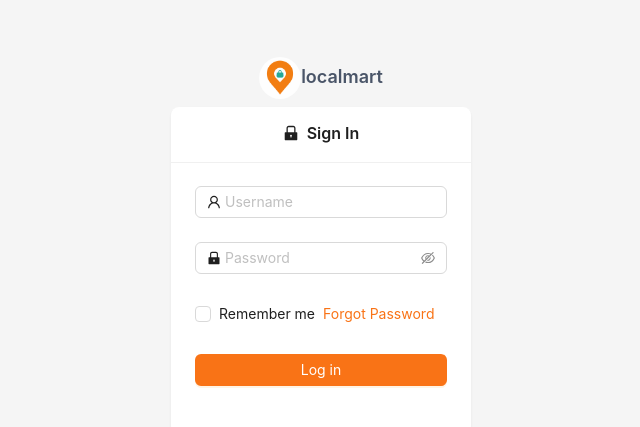
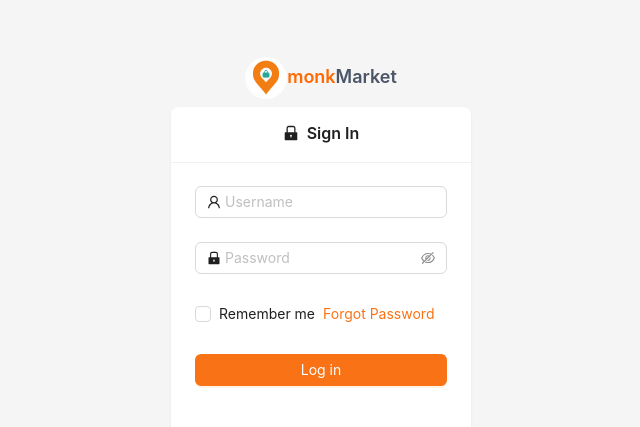
Before and after one commit to scriptorShiva/mernbyte-admin-dashboard, a React (Vite) app: page /auth/login in a window 1280 px wide. Shown: the part 155-582 px from the top of the page, without its empty margins (319-959 px from the left). Built offline with nearby package versions, Linux system fonts and the light colour scheme; no server answers.

Commit message:
change logo text

```diff
--- a/src/components/logo/Logo.tsx
+++ b/src/components/logo/Logo.tsx
@@ -5,7 +5,9 @@ function Logo() {
   return (
     <div className="logo-container">
       <img src={LogoImage} alt="logo" className="logo-image" />
-      <span className="logo-text">localmart</span>
+      <span className="logo-text">
+        <span className="logo-text-monk">monk</span>Market
+      </span>
     </div>
   );
 }
--- a/src/components/logo/logo.css
+++ b/src/components/logo/logo.css
@@ -15,4 +15,7 @@
   font-size: 18px; /* Small text size */
   font-weight: 600; /* Medium font weight */
   color: #4a5568; /* Gray color */
+  .logo-text-monk {
+    color: oklch(0.705 0.213 47.604);
+  }
 }
```
